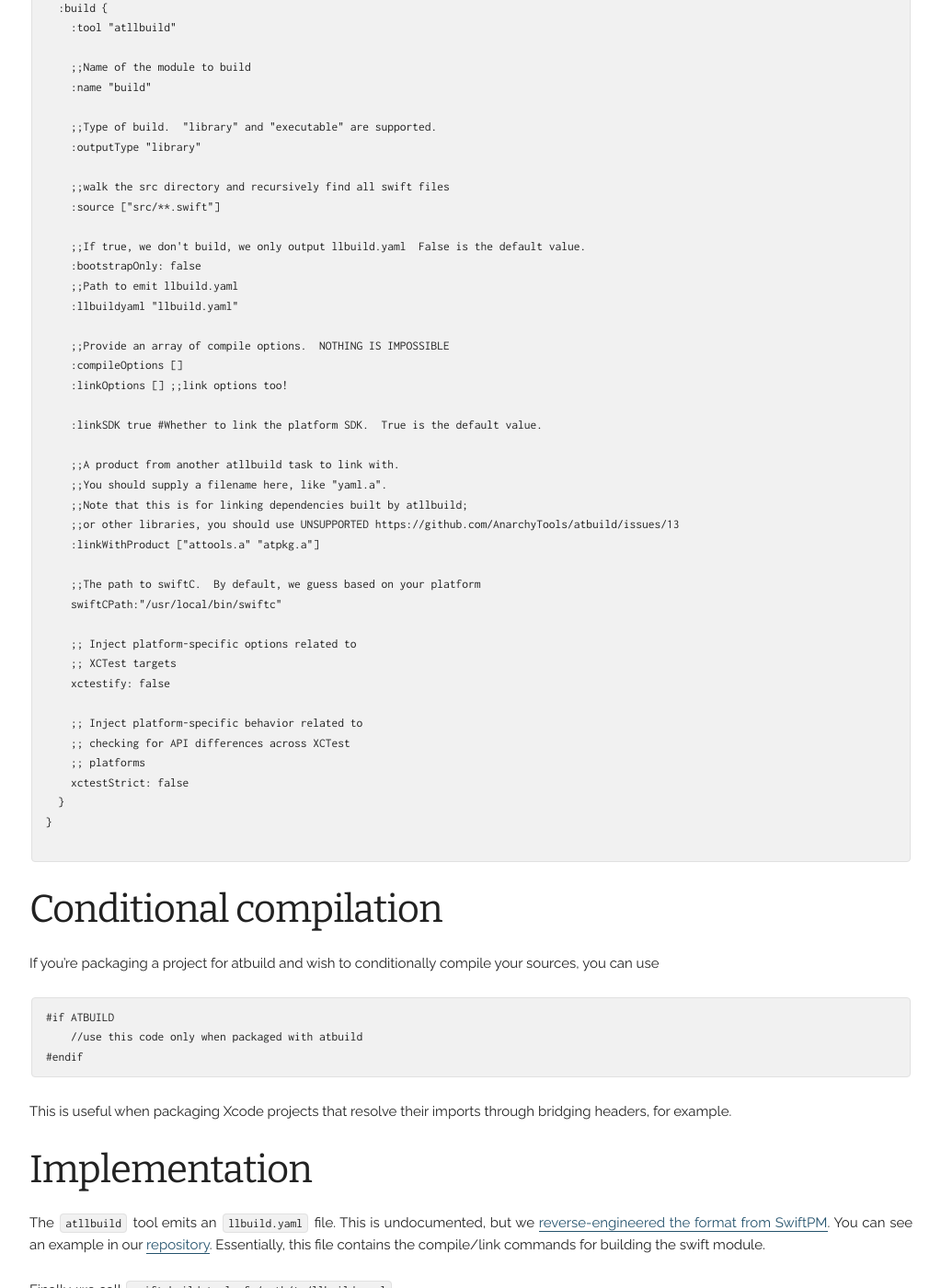
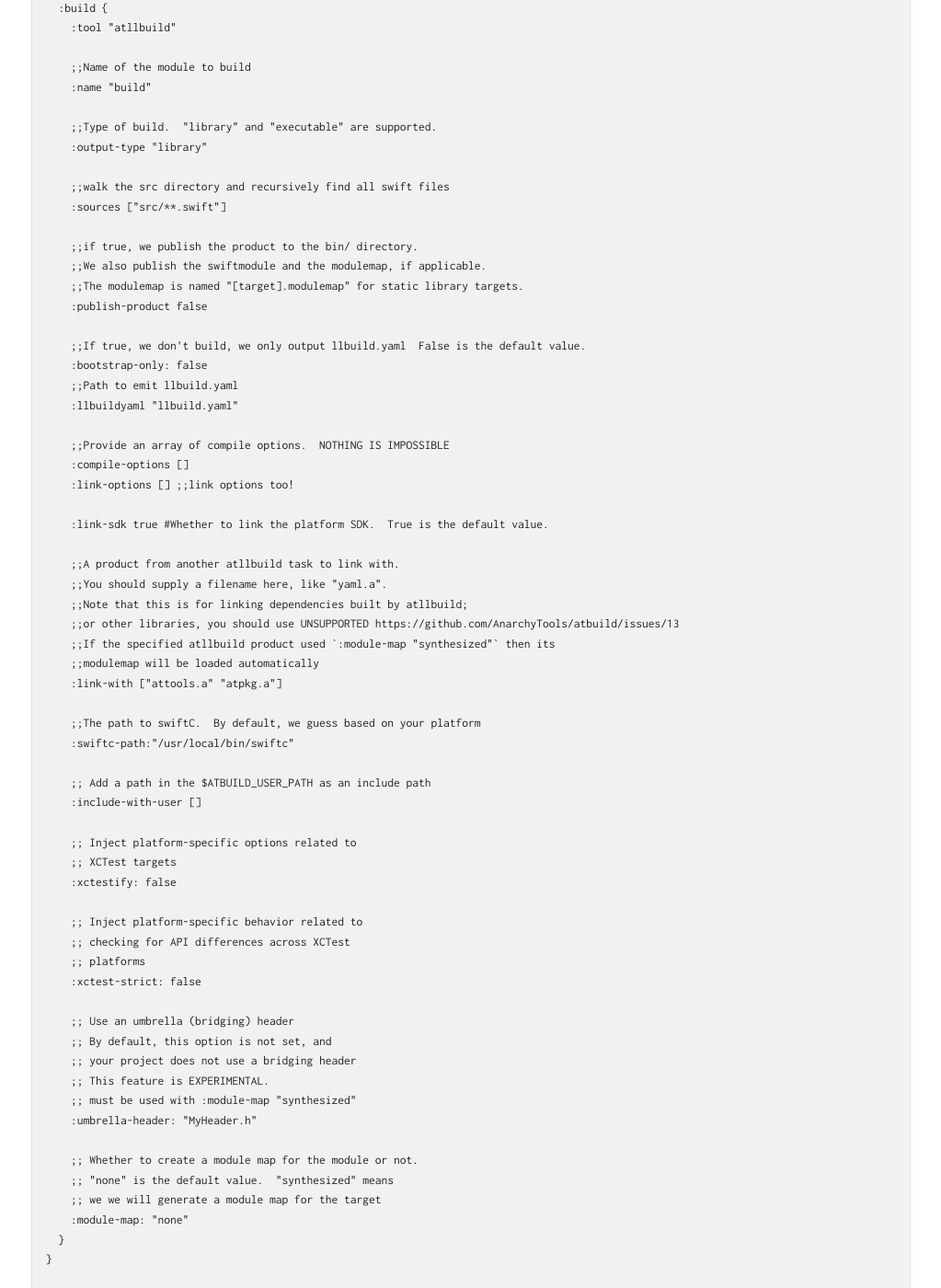
Before and after one commit to AnarchyTools/anarchytools.github.io, a Jekyll site: the page built from docs/atllbuild.md, in a window 1280 px wide and 1400 px high, scrolled down 308 px. Shown: the whole window at 92% size, without its empty margins (128-1151 px from the left). Built offline with Jekyll 4.4.1, drawn with Linux system fonts in a browser that asks for light colours.

Commit message:
Updated to the latest version of the docs.

```diff
--- a/docs/atllbuild.md
+++ b/docs/atllbuild.md
@@ -19,39 +19,61 @@
     :name "build"
 
     ;;Type of build.  "library" and "executable" are supported.
-    :outputType "library"
+    :output-type "library"
 
     ;;walk the src directory and recursively find all swift files
-    :source ["src/**.swift"]
+    :sources ["src/**.swift"]
+
+    ;;if true, we publish the product to the bin/ directory.
+    ;;We also publish the swiftmodule and the modulemap, if applicable.
+    ;;The modulemap is named "[target].modulemap" for static library targets.
+    :publish-product false
 
     ;;If true, we don't build, we only output llbuild.yaml  False is the default value.
-    :bootstrapOnly: false
+    :bootstrap-only: false
     ;;Path to emit llbuild.yaml
     :llbuildyaml "llbuild.yaml"
 
     ;;Provide an array of compile options.  NOTHING IS IMPOSSIBLE
-    :compileOptions []
-    :linkOptions [] ;;link options too!
+    :compile-options []
+    :link-options [] ;;link options too!
 
-    :linkSDK true #Whether to link the platform SDK.  True is the default value.
+    :link-sdk true #Whether to link the platform SDK.  True is the default value.
 
     ;;A product from another atllbuild task to link with.
     ;;You should supply a filename here, like "yaml.a".
     ;;Note that this is for linking dependencies built by atllbuild;
     ;;or other libraries, you should use UNSUPPORTED https://github.com/AnarchyTools/atbuild/issues/13
-    :linkWithProduct ["attools.a" "atpkg.a"]
+    ;;If the specified atllbuild product used `:module-map "synthesized"` then its
+    ;;modulemap will be loaded automatically
+    :link-with ["attools.a" "atpkg.a"]
 
     ;;The path to swiftC.  By default, we guess based on your platform
-    swiftCPath:"/usr/local/bin/swiftc"
+    :swiftc-path:"/usr/local/bin/swiftc"
+
+    ;; Add a path in the $ATBUILD_USER_PATH as an include path
+    :include-with-user []
 
     ;; Inject platform-specific options related to
     ;; XCTest targets
-    xctestify: false
+    :xctestify: false
 
     ;; Inject platform-specific behavior related to
     ;; checking for API differences across XCTest
     ;; platforms
-    xctestStrict: false
+    :xctest-strict: false
+
+    ;; Use an umbrella (bridging) header
+    ;; By default, this option is not set, and
+    ;; your project does not use a bridging header
+    ;; This feature is EXPERIMENTAL.
+    ;; must be used with :module-map "synthesized"
+    :umbrella-header: "MyHeader.h"
+
+    ;; Whether to create a module map for the module or not.
+    ;; "none" is the default value.  "synthesized" means
+    ;; we we will generate a module map for the target
+    :module-map: "none"
   }
 }
 
```
Also changed, not shown: docs/import.md (+18 -8 lines), docs/overlays.md (+26 -13 lines), docs/shell.md (+10 -0 lines), docs/tasks.md (+2 -2 lines), docs/xctest.md (+40 -37 lines).
